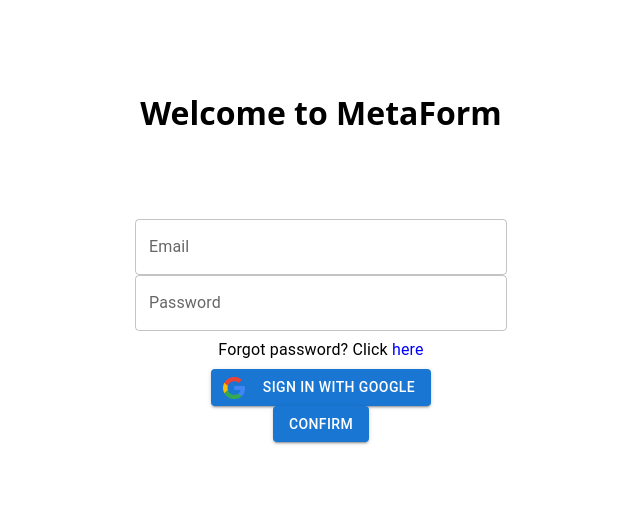
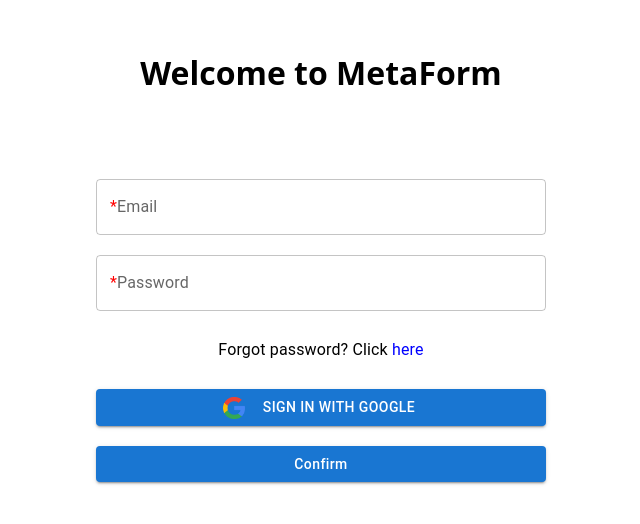
Before and after one commit to bennychen2004181026/MetaForm-Front, a React (Create React App) app: page /login in a window 1280 px wide. Shown: the part 164-688 px from the top of the page, without its empty margins (319-959 px from the left). Built offline with nearby package versions, Linux system fonts and the light colour scheme.

Commit message:
update code for login and register page

```diff
--- a/src/pages/LoginPage/LoginPage.tsx
+++ b/src/pages/LoginPage/LoginPage.tsx
@@ -1,23 +1,23 @@
-import React, { useState } from 'react';
+import React from 'react';
 
-import { TextField, Typography } from '@mui/material';
+import { Typography } from '@mui/material';
 import { useNavigate } from 'react-router-dom';
 import styled from 'styled-components';
 
 import googleIcon from '@/assets/images/google-icon-logo.png';
 import StyledButton from '@/components/Button/Button';
+import ReusableForm from '@/components/ReusableForm';
 import Hyperlink from '@/components/StyledLink/';
-import useForm from '@/hooks/useForm';
+import useForm, { IField } from '@/hooks/useForm';
 import Title from '@/layouts/MainLayout/Title';
 import GlobalStyle from '@/styles/GlobalStyle';
-import validator from '@/utils/UserRegisterFormValidators';
+import useSnackbarHelper from '@/utils/useSnackbarHelper';
 
-const Content = styled.div`
+const LoginContent = styled.div`
     display: flex;
     flex-direction: column;
     align-items: center;
-    justify-conetnet: center;
-    width: 30%;
+    justify-content: center;
     min-width: 350px;
 `;
 
@@ -32,69 +32,79 @@
 }
 
 const LoginButton = styled(StyledButton)<ButtonProps>`
-    margin: 2rem;
     background-color: ${(props) => props.backgroundColor};
     font-weight: bold;
     text-transform: none;
 `;
 
-interface CustomFieldProps {
-    customMargin?: string;
-}
-const StyledTextField = styled(TextField)<CustomFieldProps>`
-    margin-bottom: ${(props) => props.customMargin};
-`;
-const loginType = (formField: Record<string, string>) => [
+const Login = () => {
+    const showSnackbar = useSnackbarHelper();
+    const formFields: IField[] = [
         {
             id: 1,
             label: 'Email',
-        getErrorMessage: (data: Record<string, string>) => validator.validEmail(data?.email),
             key: 'email',
-        value: formField.email,
-        margin: '1rem',
+            type: 'input',
+            value: '',
+            validationRules: [
+                { key: 'isRequired', additionalData: 'email' },
+                { key: 'validateEmail' },
+            ],
         },
         {
             id: 2,
             label: 'Password',
-        getErrorMessage: (data: Record<string, string>) => validator.validPassword(data?.password),
             key: 'password',
-        value: formField.password,
-        margin: '1rem',
+            type: 'input',
+            value: '',
+            validationRules: [
+                { key: 'isRequired', additionalData: 'Password' },
+                { key: 'validatePassword' },
+            ],
         },
     ];
 
-const Login = () => {
-    const [formData, setFormData] = useState({
-        username: '',
-        workEmail: '',
-    });
-    const formField = loginType(formData);
-    const { data, focus, onBlur, onChange, validation } = useForm(formField);
+    const {
+        fieldsData,
+        fieldsFocus,
+        errors,
+        onDataChange,
+        onFieldsBlur,
+        isValid,
+        validateAllFields,
+    } = useForm(formFields);
+
+    const handleSubmit = async (event: React.FormEvent<HTMLFormElement>) => {
+        event.preventDefault();
+        if (!validateAllFields()) {
+            showSnackbar('Please fill all the required valid fields first', 'error');
+        } else {
+            // temporary message, to be updated with authentification logic
+            showSnackbar('login successful', 'success');
+        }
+    };
     const navigate = useNavigate();
     const forgotPassword = () => {
         const path = `../forgot-password`;
         navigate(path);
     };
+    const submitButtonText = 'Confirm';
     return (
-        <Content>
+        <LoginContent>
             <GlobalStyle />
             <Title content="Welcome to MetaForm" />
-            {formField.map((type) => {
-                return (
-                    <StyledTextField
-                        key={type.id}
-                        label={type.label}
-                        variant="outlined"
-                        fullWidth
-                        helperText={(focus[type.key] && type.getErrorMessage?.(data)) ?? ' '}
-                        onBlur={onBlur(type.key)}
-                        onChange={onChange(type.key)}
-                        error={focus[type.key] && !!type.getErrorMessage?.(data)}
-                        customMargin={type.margin}
-                    />
-                );
-            })}
-            <Typography variant="subtitle1" sx={{ padding: '5px' }}>
+            <ReusableForm
+                formFields={formFields}
+                fieldsData={fieldsData}
+                fieldsFocus={fieldsFocus}
+                errors={errors}
+                onDataChange={onDataChange}
+                onFieldsBlur={onFieldsBlur}
+                isValid={isValid}
+                handleSubmit={handleSubmit}
+                submitButtonText={submitButtonText}
+            >
+                <Typography variant="subtitle1" sx={{ padding: '5px', textAlign: 'center' }}>
                     Forgot password? Click <Hyperlink text="here" onClick={forgotPassword} />
                 </Typography>
                 <LoginButton
@@ -104,8 +114,8 @@
                 >
                     Sign in with Google
                 </LoginButton>
-            <LoginButton variant="contained">Confirm</LoginButton>
-        </Content>
+            </ReusableForm>
+        </LoginContent>
     );
 };
 
--- a/src/pages/RegisterEmailPage/RegisterEmailPage.tsx
+++ b/src/pages/RegisterEmailPage/RegisterEmailPage.tsx
@@ -1,74 +1,81 @@
-import React, { useState } from 'react';
+import React from 'react';
 
-import { Checkbox, FormControlLabel, FormGroup, TextField, Typography } from '@mui/material';
+import { Checkbox, FormControlLabel, FormGroup, Typography } from '@mui/material';
 import styled from 'styled-components';
 
-import StyledButton from '@/components/Button/Button';
-import useForm from '@/hooks/useForm';
+import ReusableForm from '@/components/ReusableForm';
+import useForm, { IField } from '@/hooks/useForm';
 import Title from '@/layouts/MainLayout/Title';
 import GlobalStyle from '@/styles/GlobalStyle';
-import validator from '@/utils/UserRegisterFormValidators';
+import useSnackbarHelper from '@/utils/useSnackbarHelper';
 
-const Content = styled.div`
+const RegisterEmailContent = styled.div`
     display: flex;
     flex-direction: column;
     align-items: center;
     justify-conetnet: center;
-    width: 30%;
 `;
 
-interface CustomFieldProps {
-    customMargin?: string;
-}
-const StyledTextField = styled(TextField)<CustomFieldProps>`
-    margin-bottom: ${(props) => props.customMargin};
-`;
-const registerEmailType = (formField: Record<string, string>) => [
+const RegisterEmail = () => {
+    const showSnackbar = useSnackbarHelper();
+    const formFields: IField[] = [
         {
             id: 1,
             label: 'User Name',
-        getErrorMessage: (data: Record<string, string>) =>
-            validator.isRequired('UserName', data?.username),
             key: 'username',
-        value: formField.username,
-        margin: '1rem',
+            type: 'input',
+            value: '',
+            validationRules: [{ key: 'isRequired', additionalData: 'username' }],
         },
         {
             id: 2,
-        label: 'Work Email',
-        getErrorMessage: (data: Record<string, string>) => validator.validEmail(data?.workEmail),
-        key: 'workEmail',
-        value: formField.workEmail,
-        margin: '1rem',
+            label: 'Email',
+            key: 'email',
+            type: 'input',
+            value: '',
+            validationRules: [
+                { key: 'isRequired', additionalData: 'email' },
+                { key: 'validateEmail' },
+            ],
         },
     ];
 
-const RegisterEmail = () => {
-    const [formData, setFormData] = useState({
-        username: '',
-        workEmail: '',
-    });
-    const formField = registerEmailType(formData);
-    const { data, focus, onBlur, onChange, validation } = useForm(formField);
+    const {
+        fieldsData,
+        fieldsFocus,
+        errors,
+        onDataChange,
+        onFieldsBlur,
+        isValid,
+        validateAllFields,
+    } = useForm(formFields);
+
+    const handleSubmit = async (event: React.FormEvent<HTMLFormElement>) => {
+        event.preventDefault();
+        if (!validateAllFields()) {
+            showSnackbar('Please fill all the required valid fields first', 'error');
+        } else {
+            // temporary message, to be updated with authentification logic
+            showSnackbar('Account Creation Successful', 'success');
+        }
+    };
+
+    const submitButtonText = 'Create My Account';
     return (
-        <Content>
+        <RegisterEmailContent>
             <GlobalStyle />
             <Title content="Create your account" />
-            {formField.map((type) => {
-                return (
-                    <StyledTextField
-                        key={type.id}
-                        label={type.label}
-                        variant="outlined"
-                        fullWidth
-                        helperText={(focus[type.key] && type.getErrorMessage?.(data)) ?? ' '}
-                        onBlur={onBlur(type.key)}
-                        onChange={onChange(type.key)}
-                        error={focus[type.key] && !!type.getErrorMessage?.(data)}
-                        customMargin={type.margin}
-                    />
-                );
-            })}
+            <ReusableForm
+                formFields={formFields}
+                fieldsData={fieldsData}
+                fieldsFocus={fieldsFocus}
+                errors={errors}
+                onDataChange={onDataChange}
+                onFieldsBlur={onFieldsBlur}
+                isValid={isValid}
+                handleSubmit={handleSubmit}
+                submitButtonText={submitButtonText}
+            >
                 <Typography variant="subtitle1" sx={{ padding: '5px', alignSelf: 'flex-start' }}>
                     Opt-in
                 </Typography>
@@ -90,10 +97,8 @@
                         label="I agree to MetaForm's Terms of Service, Privacy Policy and Data Processing Agreement"
                     />
                 </FormGroup>
-            <StyledButton variant="contained" sx={{ margin: '2rem' }}>
-                Create my account
-            </StyledButton>
-        </Content>
+            </ReusableForm>
+        </RegisterEmailContent>
     );
 };
 
--- a/src/routes/AppRoute.tsx
+++ b/src/routes/AppRoute.tsx
@@ -26,11 +26,11 @@
                 <Route path="/create-user" element={<RegisterPage />} />
                 <Route path="/companyRegister" element={<CompanyRegisterPage />} />
                 <Route path="/company-profile/:userId" element={<CompanyProfileStepperPage />} />
-                <Route path="/registeremail" element={<RegisterEmailPage />} />
+                <Route path="/register-email" element={<RegisterEmailPage />} />
                 <Route path="/forgot-password" element={<ForgotPasswordPage />} />
                 <Route path="/reset-password" element={<ResetPasswordPage />} />
                 <Route path="/companyRegister" element={<CompanyRegisterPage />} />
-                <Route path="/registeroption" element={<RegisterOptionPage />} />
+                <Route path="/register-option" element={<RegisterOptionPage />} />
                 <Route path="/forms" element={<FormListPage />} />
             </Routes>
         </BrowserRouter>
```
Lines whose indentation alone changed are shown as unchanged.
